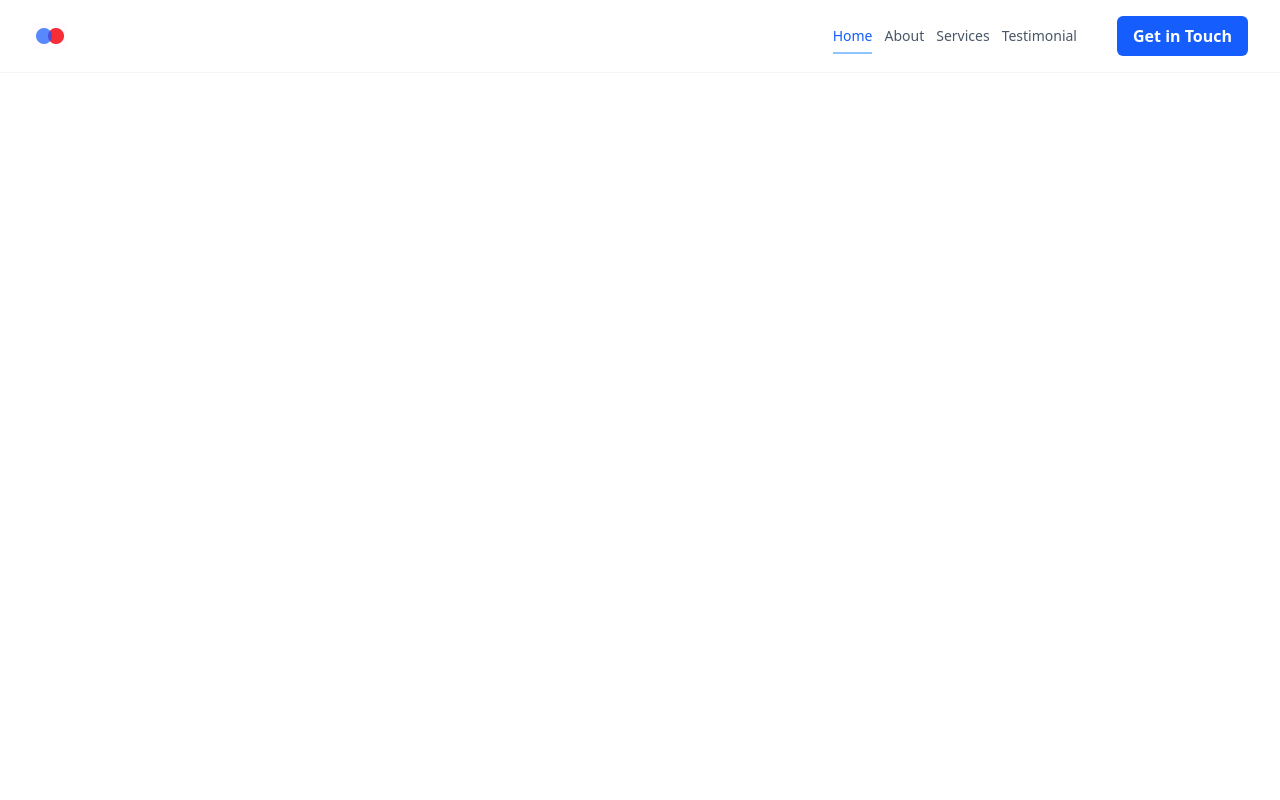
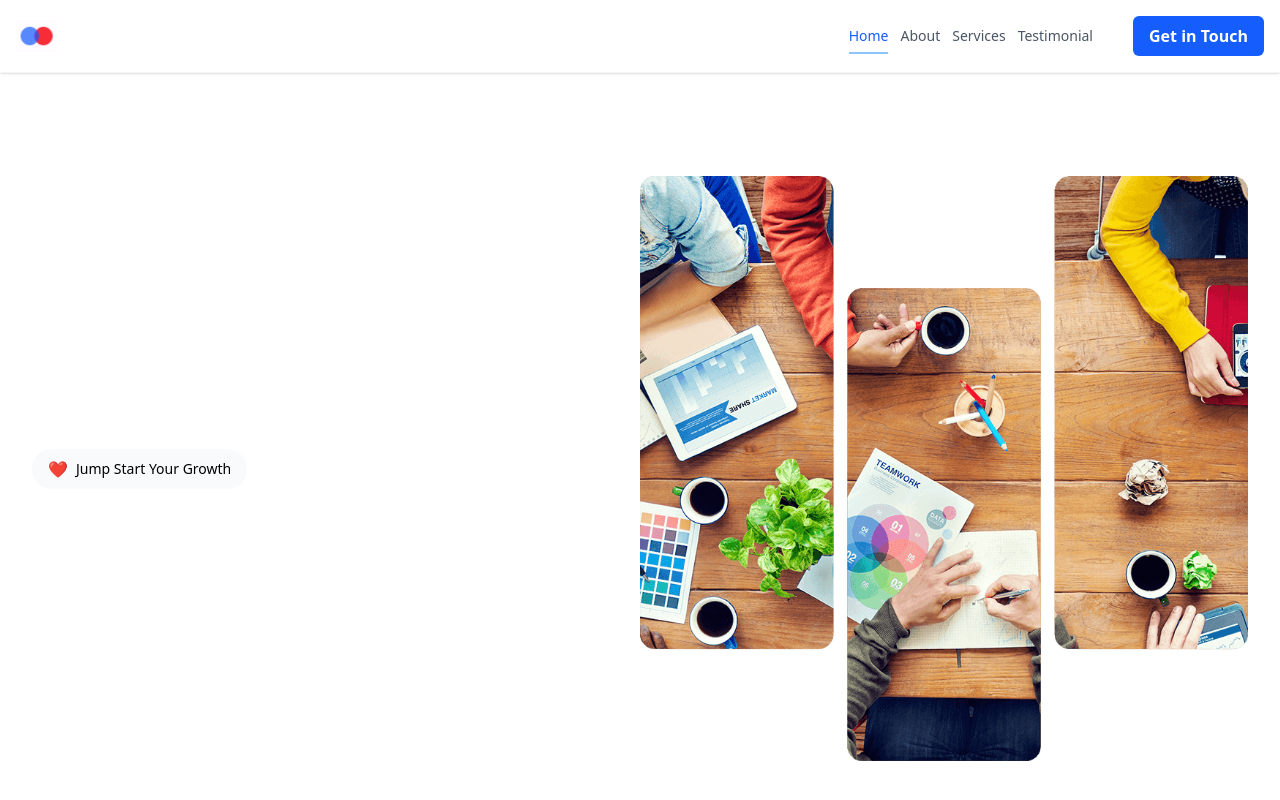
Before and after one commit to najmulhasanbd/react-mordan, a React (Vite) app: page / in a window 1280 px wide. Built offline with nearby package versions, Linux system fonts and the light colour scheme.

Commit message:
hero running

```diff
--- a/src/App.jsx
+++ b/src/App.jsx
@@ -1,10 +1,12 @@
+import Hero from "./components/Hero";
 import Navbar from "./components/Navbar";
 
 const App = () => {
   return (
-    <>
+    <div>
       <Navbar />
-    </>
+      <Hero />
+    </div>
   );
 };
 
--- /dev/null
+++ b/src/components/Hero.jsx
@@ -0,0 +1,23 @@
+import heroImage from "../assets/hero-image.png";
+
+const Hero = () => {
+  return (
+    <section className="container mx-auto pt-44 pb-6 px-4 sm:px-4 lg:px-8 flex flex-col md:flex-row justify-between items-center">
+      <div className="w-full md:w-1/2 space-y-4">
+        <div className="flex items-center gap-2 bg-gray-50 w-fit px-4 py-2 rounded-full hover:bg-gray-100 transition-colors cursor-pointer group">
+          <span className="text-blue-600 group-hover:text-amber-300  group-hover:scale-100 transition-transform">
+            ❤
+          </span>
+          <span className="text-sm font-medium capitalize hover:font-bold">
+            jump start your growth
+          </span>
+        </div>
+      </div>
+      <div className="w-full md:w-1/2">
+        <img src={heroImage} alt="" />
+      </div>
+    </section>
+  );
+};
+
+export default Hero;
--- a/src/components/Navbar.jsx
+++ b/src/components/Navbar.jsx
@@ -13,15 +13,16 @@ const Navbar = () => {
     { href: "#services", label: "Services" },
     { href: "#testimonial", label: "Testimonial" },
   ];
+
   return (
-    <nav className="fixed top-0 left-0 right-0 bg-white/90 backdrop-blur-sm z-50 border-b border-gray-100 showdow-sm">
-      <div className="w-full container mx-auto flex items-center justify-between px-4 sm:px-6 lg:px-8 py-4">
+    <nav className="fixed top-0 left-0 right-0 bg-white/90 backdrop-blur-sm z-50 border-b border-gray-100 shadow-sm">
+      <div className="container mx-auto flex items-center justify-between px-4 py-4">
         <div className="cursor-pointer">
-          <img src={logo} alt="" />
+          <img src={logo} alt="Logo" className="h-8" />
         </div>
 
         <button
-          className="md:hidden cursor-pointer text-3xl"
+          className="md:hidden text-3xl"
           onClick={() => setIsMenuOpen(!isMenuOpen)}
         >
           {isMenuOpen ? <FaXmark /> : <IoMenu />}
@@ -45,16 +46,14 @@ const Navbar = () => {
               </li>
             ))}
           </ul>
-          <button className="bg-blue-600 text-white cursor-pointer px-4 py-2 rounded-md font-bold">
-            Get in Touch{" "}
+          <button className="bg-blue-600 text-white px-4 py-2 rounded-md font-bold">
+            Get in Touch
           </button>
         </div>
-
-        {/* <div></div> */}
       </div>
 
       {isMenuOpen && (
-        <ul>
+        <ul className="md:hidden flex flex-col gap-4 p-4 bg-white border-t">
           {navLinks.map((menu) => (
             <li key={menu.href} className="text-center">
               <a
```
